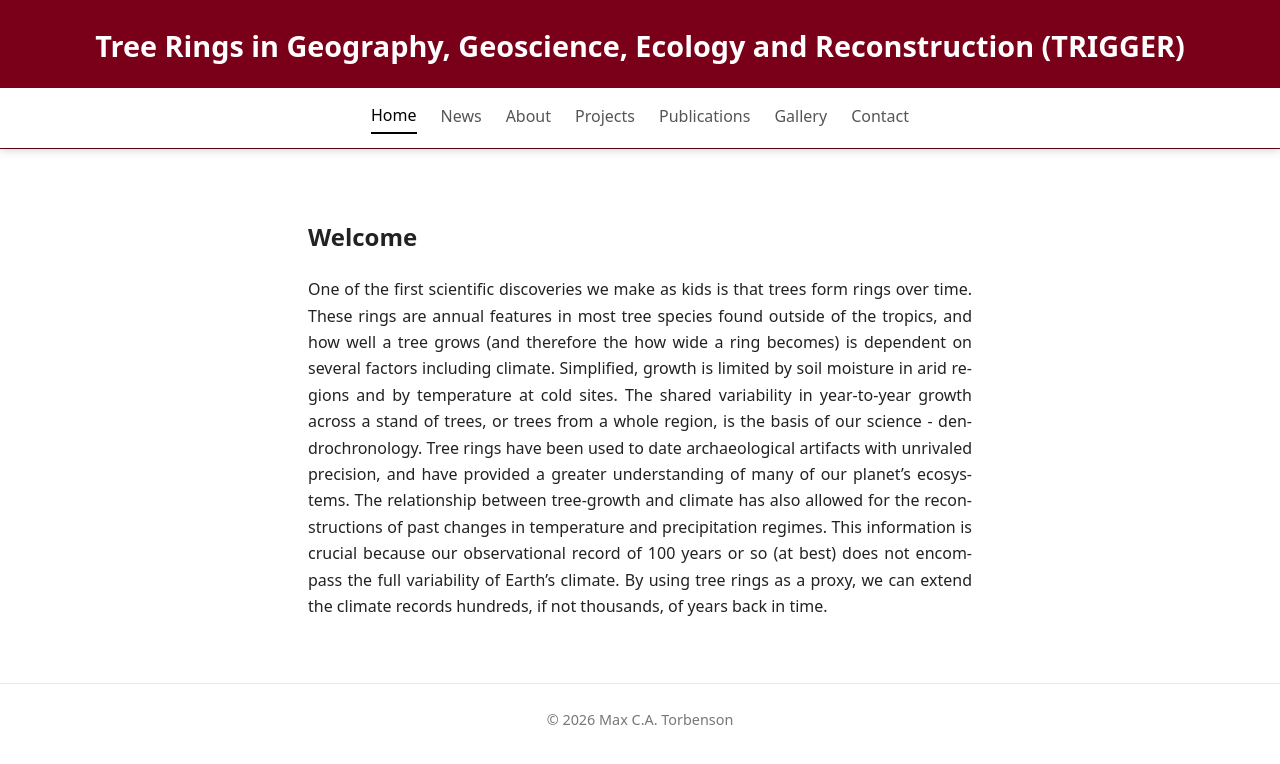
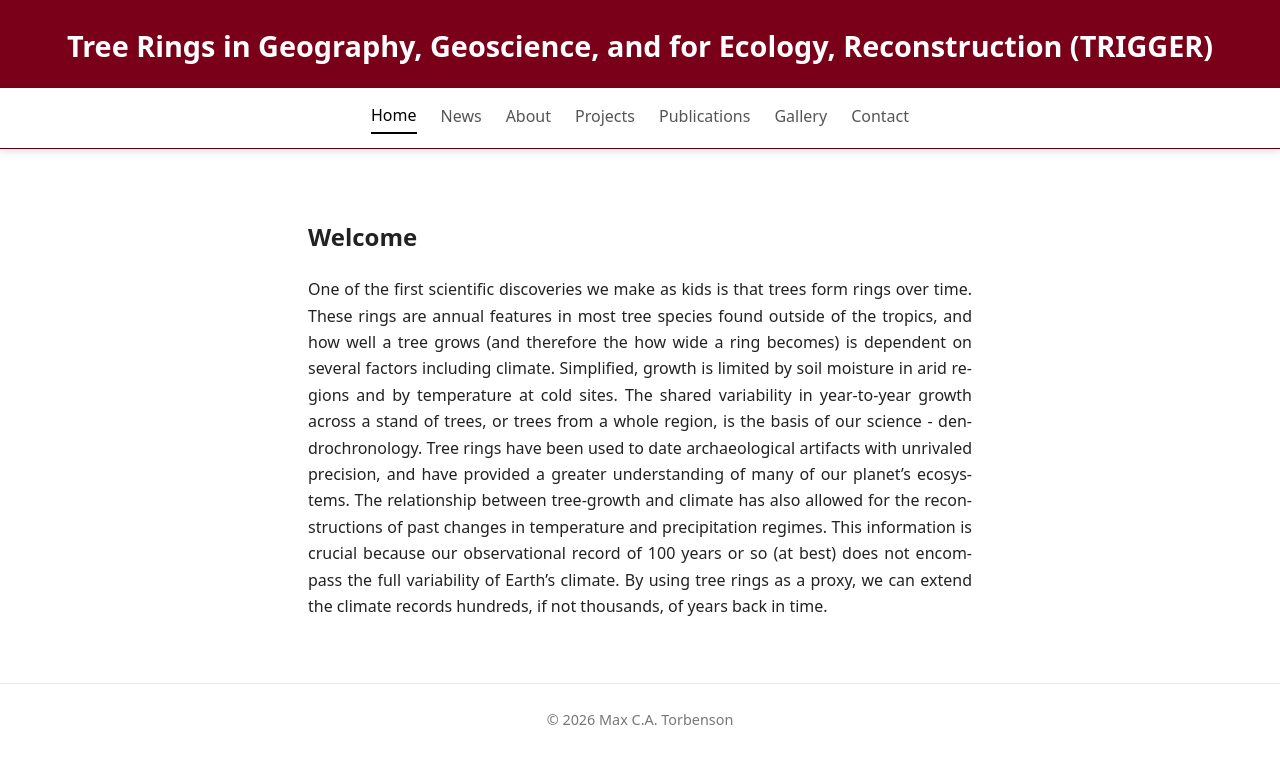
Before and after one commit to mcatorbenson/mcatorbenson.github.io, a Jekyll site: the page built from index.md, in a window 1280 px wide. Shown: the top 764 px of the page. Built offline with Jekyll 4.4.1, drawn with Linux system fonts in a browser that asks for light colours.

Commit message:
Update header.html

```diff
--- a/_includes/header.html
+++ b/_includes/header.html
@@ -1,6 +1,6 @@
 <div class="site-header">
   <header>
-    <h1><b>T</b>ree <b>R</b>ings in <b>G</b>eography, <b>G</b>eoscience, <b>E</b>cology and <b>R</b>econstruction (TRIGGER)</h1>
+    <h1><b>T</b>ree <b>R</b>ings in <b>G</b>eography, <b>G</b>eoscience, and for <b>E</b>cology, <b>R</b>econstruction (TRIGGER)</h1>
   </header>
 
   <nav>
```
